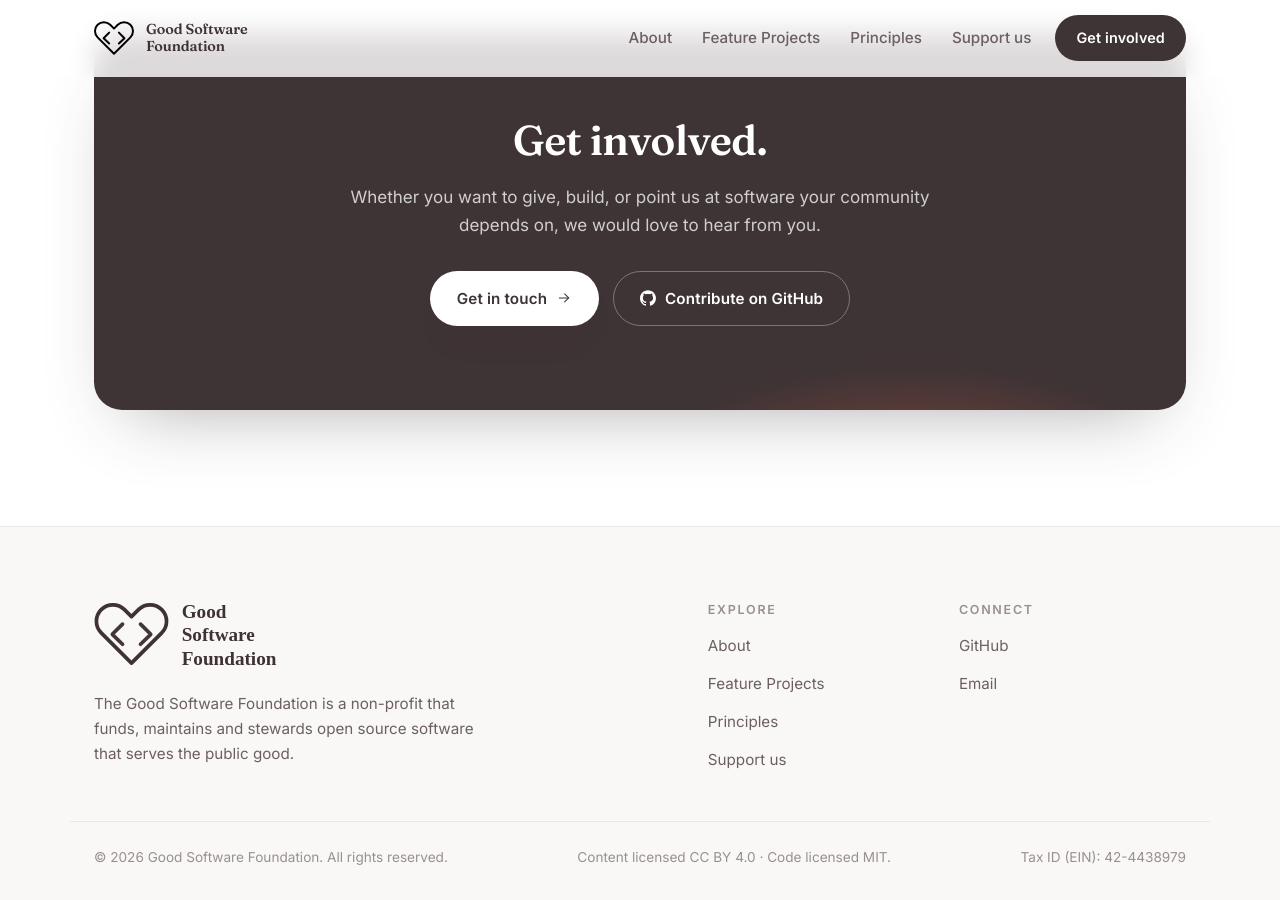
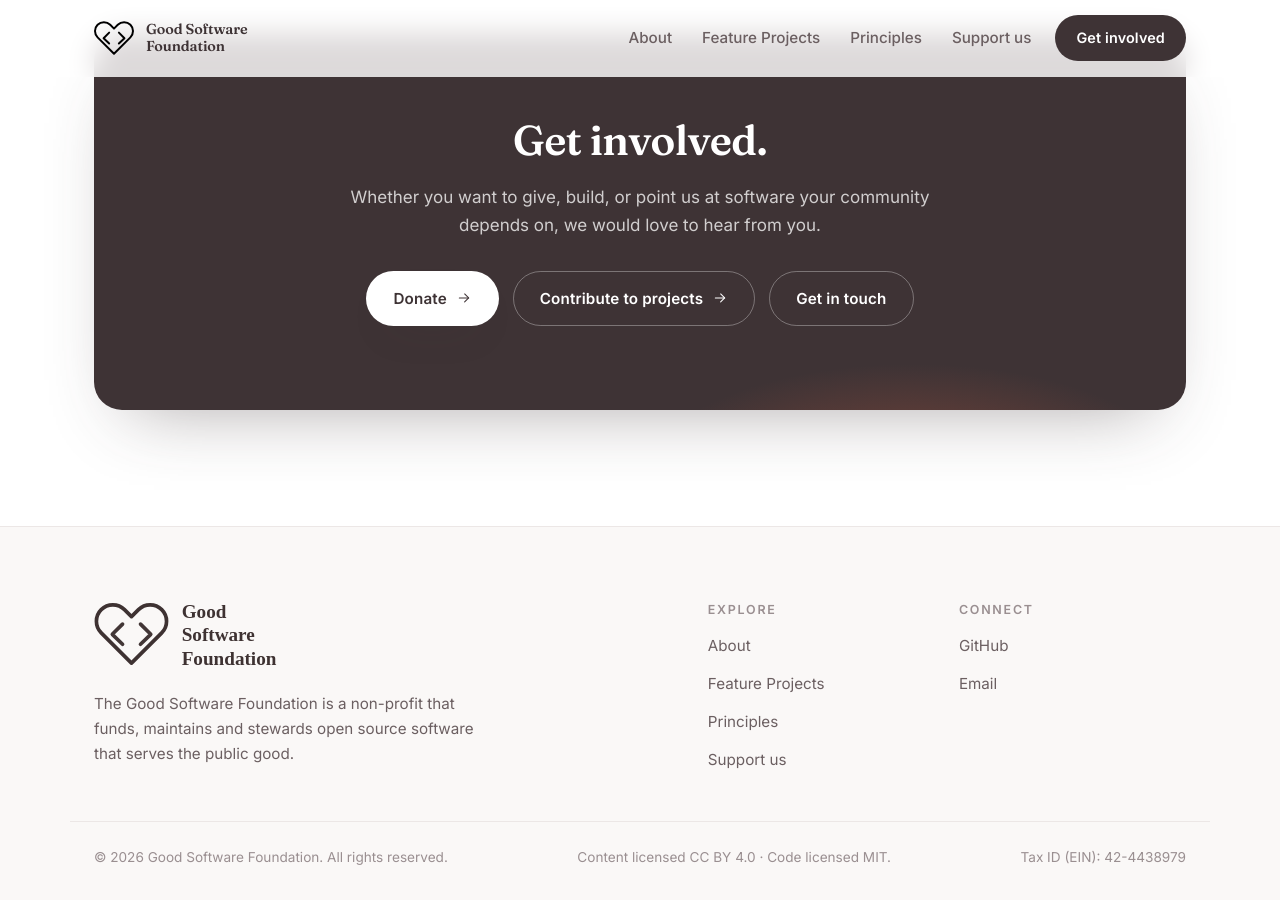
Before and after one commit to goodfoundation/website, a Jekyll site: the page built from support.html, in a window 1280 px wide and 900 px high, scrolled down 708 px. Built offline with Jekyll 4.4.1, drawn with Linux system fonts in a browser that asks for light colours.

Commit message:
Updated support page

```diff
--- a/support.html
+++ b/support.html
@@ -28,11 +28,14 @@
         community depends on, we would love to hear from you.
       </p>
       <div class="cta__actions">
-        <a class="btn btn--solid" href="mailto:{{ site.email }}">
-          Get in touch {% include icon.html name="arrow" %}
+        <a class="btn btn--solid" href="https://www.zeffy.com/en-US/donation-form/support-our-projects-3" rel="noopener">
+          Donate {% include icon.html name="arrow" %}
         </a>
-        <a class="btn btn--ghost" href="https://github.com/{{ site.github_org }}" rel="noopener">
-          {% include icon.html name="github" %} Contribute on GitHub
+        <a class="btn btn--ghost" href="{{ '/projects/' | relative_url }}">
+          Contribute to projects {% include icon.html name="arrow" %}
+        </a>
+        <a class="btn btn--ghost" href="mailto:{{ site.email }}">
+          Get in touch
         </a>
       </div>
     </div>
```
